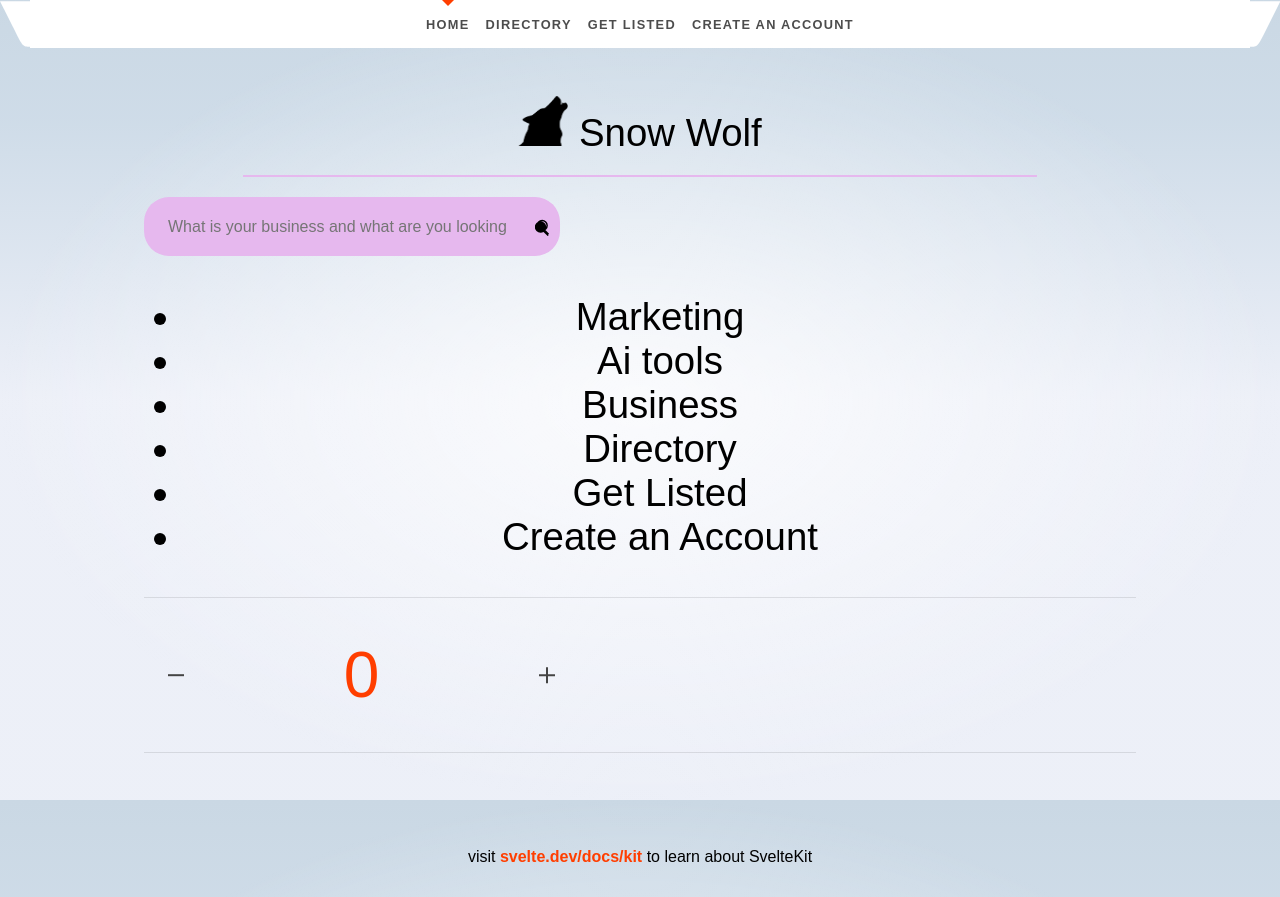
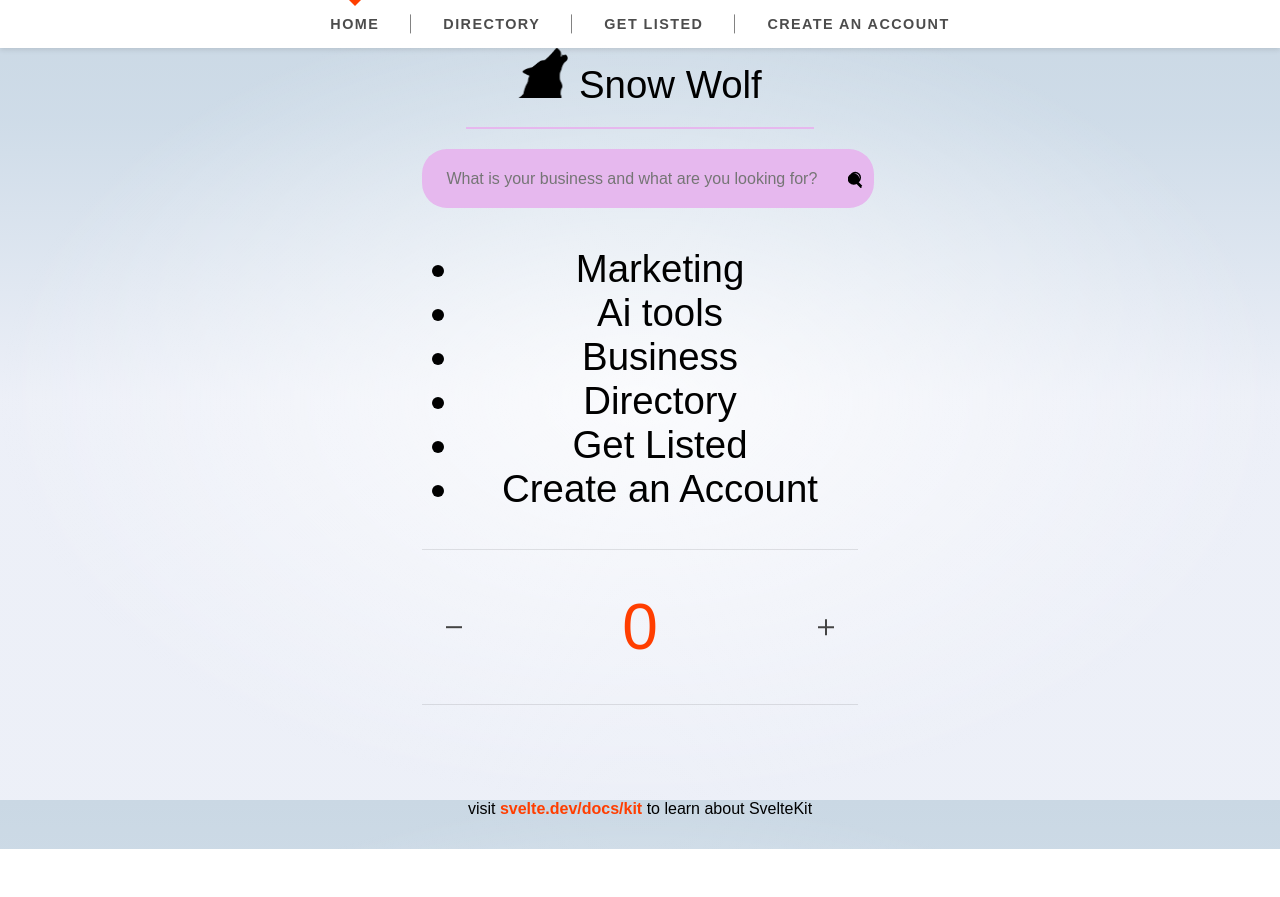
Before and after one commit to wolfwdavid/snowwolf, a SvelteKit app: page / in a window 1280 px wide. After the commit the page ends 849 px from the top, so only its background shows below. Built offline with nearby package versions, Linux system fonts and the light colour scheme.

Commit message:
git hub pages

```diff
--- a/package.json
+++ b/package.json
@@ -14,6 +14,7 @@
 		"@fontsource/fira-mono": "^5.0.0",
 		"@neoconfetti/svelte": "^2.0.0",
 		"@sveltejs/adapter-auto": "^4.0.0",
+		"@sveltejs/adapter-static": "^3.0.8",
 		"@sveltejs/kit": "^2.0.0",
 		"@sveltejs/vite-plugin-svelte": "^4.0.0",
 		"svelte": "^5.0.0",
--- /dev/null
+++ b/src/routes/+layout.ts
@@ -0,0 +1 @@
+export const prerender = true;
--- a/src/routes/+page.svelte
+++ b/src/routes/+page.svelte
@@ -69,55 +69,45 @@
 </section>
 
 <style>
+	/* Centering the section */
 	section {
 		display: flex;
 		flex-direction: column;
 		justify-content: center;
 		align-items: center;
-		flex: 0.6;
+		width: 100%;
+		text-align: center;
 	}
 
-	h1 {
+	/* New container to center the search bar */
+	.search-container {
+		display: flex;
+		justify-content: center;  /* Centers the search bar */
 		width: 100%;
-	}
-
-	.welcome {
-		display: block;
-		position: relative;
-		width: 100%;
-		height: 0;
-		padding: 0 0 calc(100% * 495 / 2048) 0;
-	}
-
-	.welcome img {
-		position: absolute;
-		width: 100%;
-		height: 100%;
-		top: 0;
-		display: block;
+		margin-top: 1rem;
 	}
 
 	/* Search bar styling */
 	.search-bar {
-		margin-top: 1rem;
 		display: flex;
 		align-items: center;
 		background-color: #e6b8ee;  /* Light purple background */
 		border-radius: 25px;  /* More rounded corners */
-		width: 100%;  /* Take full width of the container */
-		max-width: 400px;  /* Optional: limit the maximum width */
+		width: 100%;
+		max-width: 450px;  /* Limit max width */
 		padding: 0.5rem;
+		margin: 0 auto;  /* Ensure search bar is centered */
 	}
 
 	.search-bar input {
 		border: none;
 		outline: none;
-		width: 100%;  /* Ensure input takes full available width */
+		width: 100%;
 		font-size: 1rem;
 		color: #000000;
-		padding: 0.8rem 1rem;  /* Extra padding to make it thicker */
-		border-radius: 25px;  /* Rounded corners to match the bar */
-		background-color: transparent;  /* Transparent input background */
+		padding: 0.8rem 1rem;
+		border-radius: 25px;
+		background-color: transparent;
 	}
 
 	/* Search icon on the right side */
--- a/src/routes/Header.svelte
+++ b/src/routes/Header.svelte
@@ -5,8 +5,6 @@
 </script>
 
 <header>
-
-
 	<nav>
 		<svg viewBox="0 0 2 3" aria-hidden="true">
 			<path d="M0,0 L1,2 C1.5,3 1.5,3 2,3 L2,0 Z" />
@@ -29,69 +27,62 @@
 			<path d="M0,0 L0,3 C0.5,3 0.5,3 1,2 L2,0 Z" />
 		</svg>
 	</nav>
-
-
 </header>
 
 <style>
+	/* Ensure header spans the full width of the screen */
 	header {
 		display: flex;
-		justify-content: space-between;
-		width: 100%;
-	}
-
-	.corner {
-		width: 3em;
-		height: 3em;
-	}
-
-	.corner a {
-		display: flex;
+		justify-content: center; /* Center the content */
 		align-items: center;
-		justify-content: center;
-		width: 100%;
-		height: 100%;
-	}
-
-	.corner img {
-		width: 2em;
-		height: 2em;
-		object-fit: contain;
+		width: 100vw; /* Full viewport width */
+		background: var(--background); /* Ensures background consistency */
+		position: fixed; /* Sticks the header to the top */
+		top: 0;
+		left: 0;
+		z-index: 1000; /* Keeps it above other content */
+		box-shadow: 0 2px 5px rgba(0, 0, 0, 0.1); /* Optional: Adds slight shadow */
 	}
 
 	nav {
 		display: flex;
-		flex-grow: 1; /* Ensure the nav grows to fill the available space */
-		justify-content: center;
-		width: 100%; /* Make nav stretch across the full width */
-	}
-
-	svg {
-		width: 2em;
-		height: 3em;
-		display: block;
-	}
-
-	path {
-		fill: var(--background);
+		align-items: center;
+		justify-content: space-between;
+		width: 100%;
+		max-width: 1200px; /* Prevents content from stretching too much */
+		padding: 0 1rem; /* Adds padding for spacing */
 	}
 
 	ul {
-		position: relative;
-		padding: 0;
-		margin: 0;
-		height: 3em;
 		display: flex;
 		justify-content: center;
 		align-items: center;
+		width: 100%;
+		margin: 0;
+		padding: 0;
 		list-style: none;
 		background: var(--background);
-		width: 100%; /* Make ul stretch to fill the nav */
 	}
 
 	li {
 		position: relative;
-		height: 100%;
+		height: 3em;
+		padding: 0 1rem;
+		display: flex;
+		align-items: center;
+	}
+
+	/* Smaller divider using ::after pseudo-element */
+	li:not(:last-child)::after {
+		content: "";
+		position: absolute;
+		right: 0;
+		top: 50%;
+		transform: translateY(-50%);
+		height: 40%; /* Adjust to make dividers smaller */
+		width: 1px;
+		background: var(--color-text);
+		opacity: 0.7; /* Optional: Makes divider slightly transparent */
 	}
 
 	li[aria-current='page']::before {
@@ -110,10 +101,10 @@
 		display: flex;
 		height: 100%;
 		align-items: center;
-		padding: 0 0.5rem;
+		padding: 0 1rem;
 		color: var(--color-text);
 		font-weight: 700;
-		font-size: 0.8rem;
+		font-size: 0.9rem;
 		text-transform: uppercase;
 		letter-spacing: 0.1em;
 		text-decoration: none;
@@ -123,4 +114,14 @@
 	a:hover {
 		color: var(--color-theme-1);
 	}
+
+	svg {
+		width: 2em;
+		height: 3em;
+		display: block;
+	}
+
+	path {
+		fill: var(--background);
+	}
 </style>
--- a/svelte.config.js
+++ b/svelte.config.js
@@ -1,4 +1,4 @@
-import adapter from '@sveltejs/adapter-auto';
+import adapter from '@sveltejs/adapter-static';
 
 /** @type {import('@sveltejs/kit').Config} */
 const config = {
@@ -6,7 +6,10 @@ const config = {
 		// adapter-auto only supports some environments, see https://svelte.dev/docs/kit/adapter-auto for a list.
 		// If your environment is not supported, or you settled on a specific environment, switch out the adapter.
 		// See https://svelte.dev/docs/kit/adapters for more information about adapters.
-		adapter: adapter()
+		adapter: adapter(),
+		paths: {
+			base: 'dev' ? '' : process.env.BASE_PATH
+		}
 	}
 };
 
```
Also changed, not shown: 2 other files (tests, documents, lock files or other folders).
